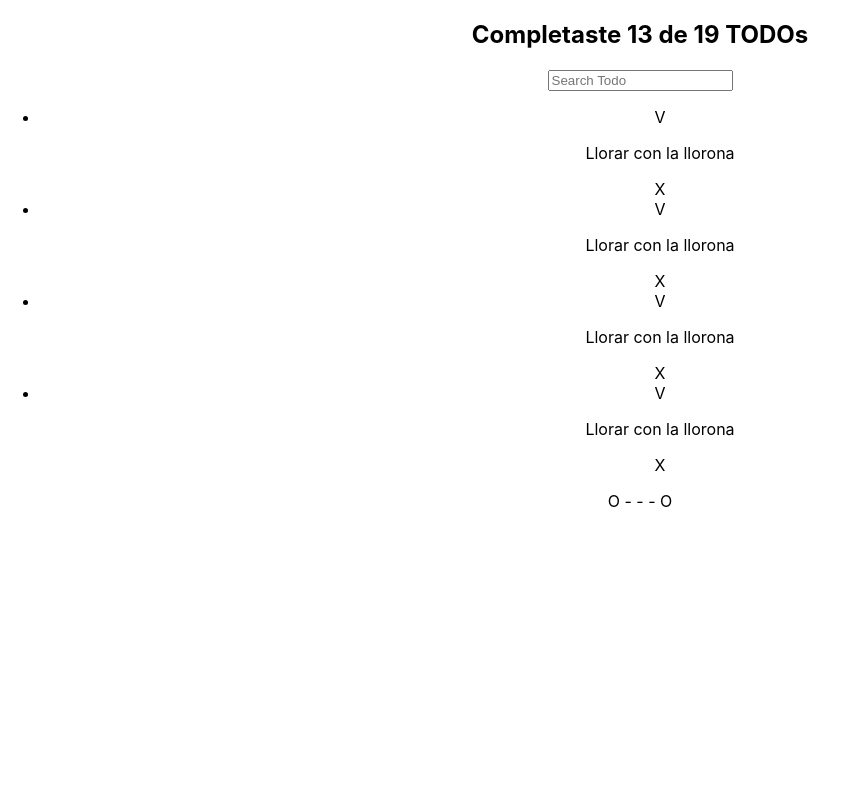
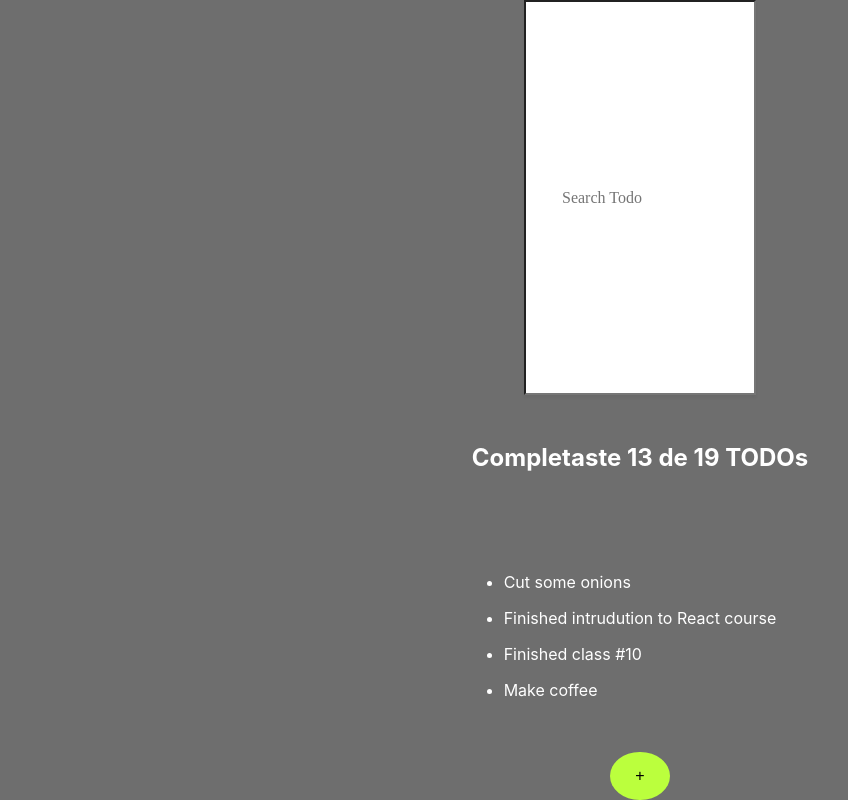
Before and after one commit to LuisJoseTrujilloP/React, a React (Create React App) app: page / in a window 1280 px wide. Shown: the whole page, without its empty margins (0-848 px from the left). Built offline with nearby package versions, Linux system fonts and the light colour scheme.

Commit message:
Working with React, adding css creating my desing

```diff
--- a/src/App.css
+++ b/src/App.css
@@ -2,37 +2,19 @@
   text-align: center;
 }
 
-.App-logo {
-  height: 40vmin;
-  pointer-events: none;
+@keyframes container {
+  from {background-color: #b9b9b9;}
+  to {background-color: #6E6E6E;}
 }
 
-@media (prefers-reduced-motion: no-preference) {
-  .App-logo {
-    animation: App-logo-spin infinite 20s linear;
-  }
-}
-
-.App-header {
-  background-color: #233553;
-  min-height: 100vh;
+.container {
+  color: #FFFFFF;
   display: flex;
   flex-direction: column;
+  justify-content: center;
   align-items: center;
-  justify-content: center;
-  font-size: calc(10px + 2vmin);
-  color: white;
+  background-color: #6E6E6E;
+  height: 100vh;
+  animation-name: container;
+  animation-duration: 3s;
 }
-
-.App-link {
-  color: #97ca3f;
-}
-
-@keyframes App-logo-spin {
-  from {
-    transform: rotate(0deg);
-  }
-  to {
-    transform: rotate(360deg);
-  }
-}
--- a/src/App.js
+++ b/src/App.js
@@ -1,23 +1,51 @@
 import './App.css';
+import { CreateTodoButton } from './CreateTodoButton';
 import { TodoCounter } from './TodoCounter';
+import { TodoList } from './TodoList';
 import { TodoSearch } from './TodoSearch';
-import { CreateTodoButton } from './CreateTodoButton';
-import { TodoList } from './TodoList'
+import { TodoItem } from './TodoItem';
 
 
+
+const defaultTodos = [
+  {
+    text: 'Cut some onions',
+    completed: true,
+  },
+  {
+    text: 'Finished intrudution to React course',
+    completed: false,
+  },
+  {
+    text: 'Finished class #10',
+    completed: false,
+  },
+  {
+    text: 'Make coffee',
+    completed: false,
+  },
+];
+
+
+// in case I want to send , not a div containing all the elment insinde of the app but all the elements without breaking the rule of react
+// that keeps you from sending more than one element per return in any component we can use React.
 function App() {
   return (
-    <div className="App">
+      <div className='container'>
+
+        <TodoSearch/>
         <TodoCounter
           completed={13}
           total={19}
         />
-      <TodoSearch/>
         <TodoList>
-        <TodoItem/>
-        <TodoItem/>
-        <TodoItem/>
-        <TodoItem/>
+          {defaultTodos.map(todo => (
+            <TodoItem
+              key={todo.text}
+              text={todo.text}
+              completed={todo.completed}
+            />
+          ))}
         </TodoList>
         <CreateTodoButton/>
       </div>
@@ -26,16 +54,5 @@ function App() {
 
 
 // CREATING, FIRST COMPONENT
-function TodoItem(){
-    return (
-      <div>
-      <li>
-        <span>V</span>
-        <p>Llorar con la llorona</p>
-        <span>X</span>
-      </li>
-      </div>
-  );
-}
 
 export default App;
--- /dev/null
+++ b/src/CreateTodoButton.css
@@ -0,0 +1,23 @@
+button {
+    background-color: #bbff3d;
+    border: none;
+    padding: 15px 25px;
+    text-align: center;
+    text-decoration: none;
+    display: inline-block;
+    font-size: 16px;
+    transition-duration: 0.4s;
+    border-radius: 50%;
+    -webkit-border-radius: 50%;
+    -moz-border-radius: 50%;
+    -ms-border-radius: 50%;
+    -o-border-radius: 50%;
+}
+button:hover {
+    background-color: #bbff3db0;
+    border-radius: 12px;
+    -webkit-border-radius: 12px;
+    -moz-border-radius: 12px;
+    -ms-border-radius: 12px;
+    -o-border-radius: 12px;
+}
--- a/src/CreateTodoButton.js
+++ b/src/CreateTodoButton.js
@@ -1,8 +1,9 @@
+import './CreateTodoButton.css'
 import React from 'react'
 
 function CreateTodoButton() {
   return (
-    <div>O - - - O</div>
+    <button>+</button>
   )
 }
 
--- /dev/null
+++ b/src/TodoCounter.css
@@ -0,0 +1,6 @@
+h2 {
+    font-size: 24px;
+    text-align: center;
+    margin: 0;
+    padding: 48px;
+}
--- a/src/TodoCounter.js
+++ b/src/TodoCounter.js
@@ -1,9 +1,14 @@
-function TodoCounter(props) {
+import  './TodoCounter.css'
+function TodoCounter({completed, total}) {
     return (
         <h2>
-            Completaste {props.completed} de {props.total} TODOs
+            Completaste {completed} de {total} TODOs
         </h2>
     );
 }
 
 export { TodoCounter };
+
+
+// THERE ARE 2 WAYS TO WORK WITH PROPS, we can do it as usual passing props to a component and call them using props.prop'sname
+// however, we can automatically destructure the props using { and the name of the props separated by comas }
--- /dev/null
+++ b/src/TodoItem.js
@@ -0,0 +1,13 @@
+function TodoItem(props){
+    return (
+      <div>
+      <li>
+        <span>{}</span>
+        <p>{props.text}</p>
+        <span>{}</span>
+      </li>
+      </div>
+  );
+}
+
+export { TodoItem }
--- /dev/null
+++ b/src/TodoList.css
@@ -0,0 +1,3 @@
+ul {
+    padding: 20px;
+}
--- a/src/TodoList.js
+++ b/src/TodoList.js
@@ -1,7 +1,9 @@
-function TodoList(props){
+import './TodoList.css'
+
+function TodoList({ children }){
     return(
         <ul>
-            {props.children}
+            {children}
         </ul>
     );
 }
--- /dev/null
+++ b/src/TodoSearch.css
@@ -0,0 +1,12 @@
+input {
+    width: 180px;
+    height: 100%;
+    padding-left: 36px;
+    padding-right: 12px;
+    font-size: 16px;
+    font-family: SemplicitaPro;
+    color: #FFFFFF;
+    caret-color: #dbdbdb;
+    outline: none;
+    box-shadow: 0 3px 3px rgba(0, 0, 0, 0.05)
+}
--- a/src/TodoSearch.js
+++ b/src/TodoSearch.js
@@ -1,3 +1,5 @@
+import './TodoSearch.css'
+
 function TodoSearch(){
     return(
             <input placeholder="Search Todo"></input>
```
Also changed, not shown: src/TodoItem.css (added). Lines whose indentation alone changed are shown as unchanged.
